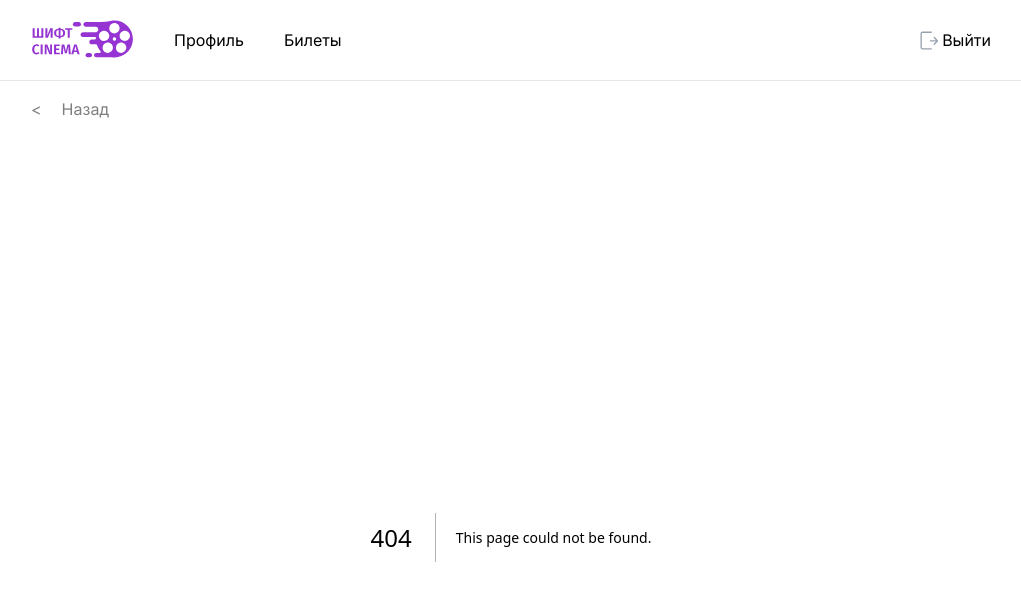
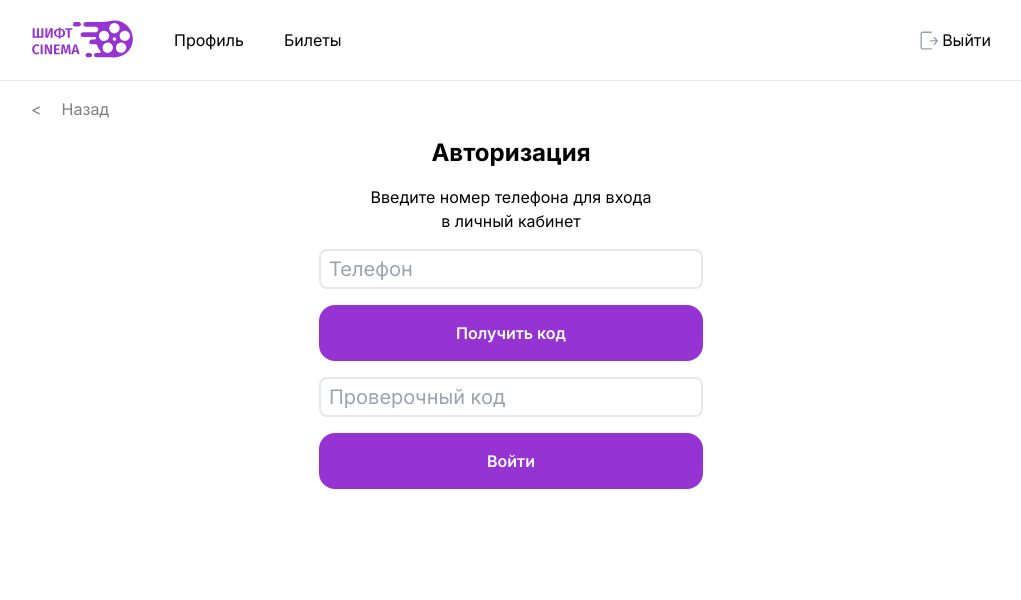
Before and after one commit to perpl777/cinemapark, a Next.js app: page /auth in a window 1280 px wide. Before the commit this address had no page. Shown: the top 600 px of the page, without its empty margins (129-1150 px from the left). Built offline with nearby package versions, Linux system fonts and the light colour scheme.

Commit message:
Страница авторизации, рефакторинг кода
В кнопку надпись передается children'ом

```diff
--- /dev/null
+++ b/app/auth/page.tsx
@@ -0,0 +1,21 @@
+import React from 'react'
+
+import Input from '../components/Input'
+import Button from '../components/Button'
+
+const AuthPage = () => {
+	return (
+		<div className='flex flex-col items-center gap-4 text-center'>
+			<h1 className='font-bold text-2xl'>Авторизация</h1>
+			<p>Введите номер телефона для входа <br />в личный кабинет</p>
+			<div className='w-96 flex flex-col gap-4'>
+				<Input placeholder='Телефон'></Input>
+				<Button>Получить код</Button>
+				<Input placeholder='Проверочный код'></Input>
+				<Button>Войти</Button>
+			</div>
+		</div>
+	)
+}
+
+export default AuthPage
--- a/app/components/Button.tsx
+++ b/app/components/Button.tsx
@@ -1,15 +1,15 @@
-import {FC} from 'react'
+import React, {FC, ReactNode} from 'react'
 
-type Props = {
-	label: string
+interface ButtonProps {
+	children: ReactNode
 }
 
-const Button: FC<Props> = ({ label }) => {
+const Button: FC<ButtonProps> = ({ children }) => {
     const hover = 'hover:bg-violet-800 hover:cursor-pointer duration-200'
 
 	return (
 		<div className={`h-14 flex bg-[#9534D2] rounded-2xl justify-center items-center ${hover}`}>
-			<p className="text-white font-semibold text-center">{label}</p>
+			<p className="text-white font-semibold text-center">{children}</p>
 		</div>
 	)
 }
--- a/app/components/CardMovie/CardMovie.tsx
+++ b/app/components/CardMovie/CardMovie.tsx
@@ -16,7 +16,7 @@ const CardMovie = () => {
 				<Rating stars={4} rating={8.4}></Rating>
 			</div>
 			<div className='mt-1'>
-				<Button label='Подробнее'></Button>
+				<Button>Подробнее</Button>
 			</div>
 		</div>
 	)
--- /dev/null
+++ b/app/components/Input.tsx
@@ -0,0 +1,15 @@
+import { FC } from 'react'
+
+interface InputProps {
+	placeholder: string
+}
+
+const Input: FC<InputProps> = ({ placeholder }) => {
+	return (
+		<div>
+			<input type='text' className='w-full border-2 border-inherit rounded-lg px-2 py-1 text-xl' placeholder={placeholder}></input>
+		</div>
+	)
+}
+
+export default Input
```
